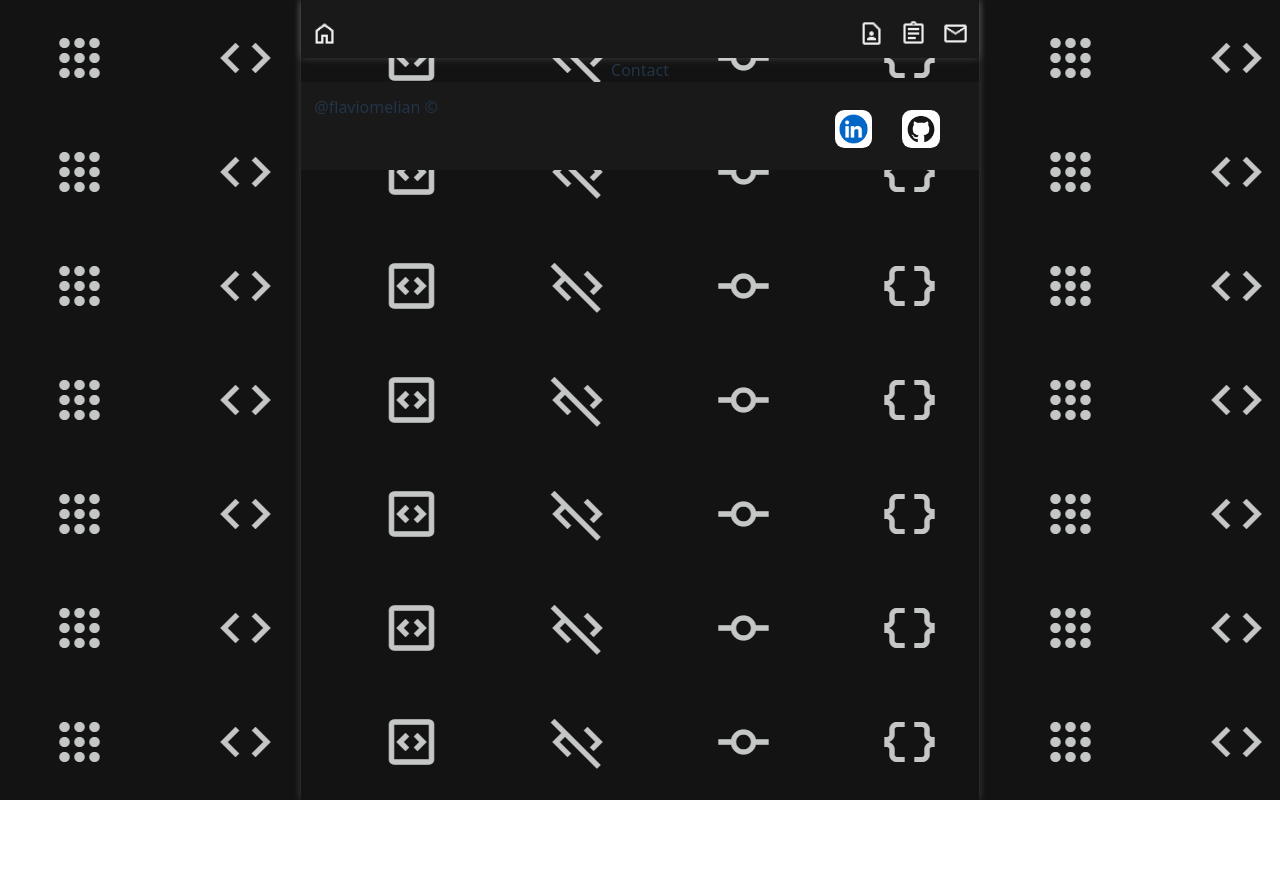
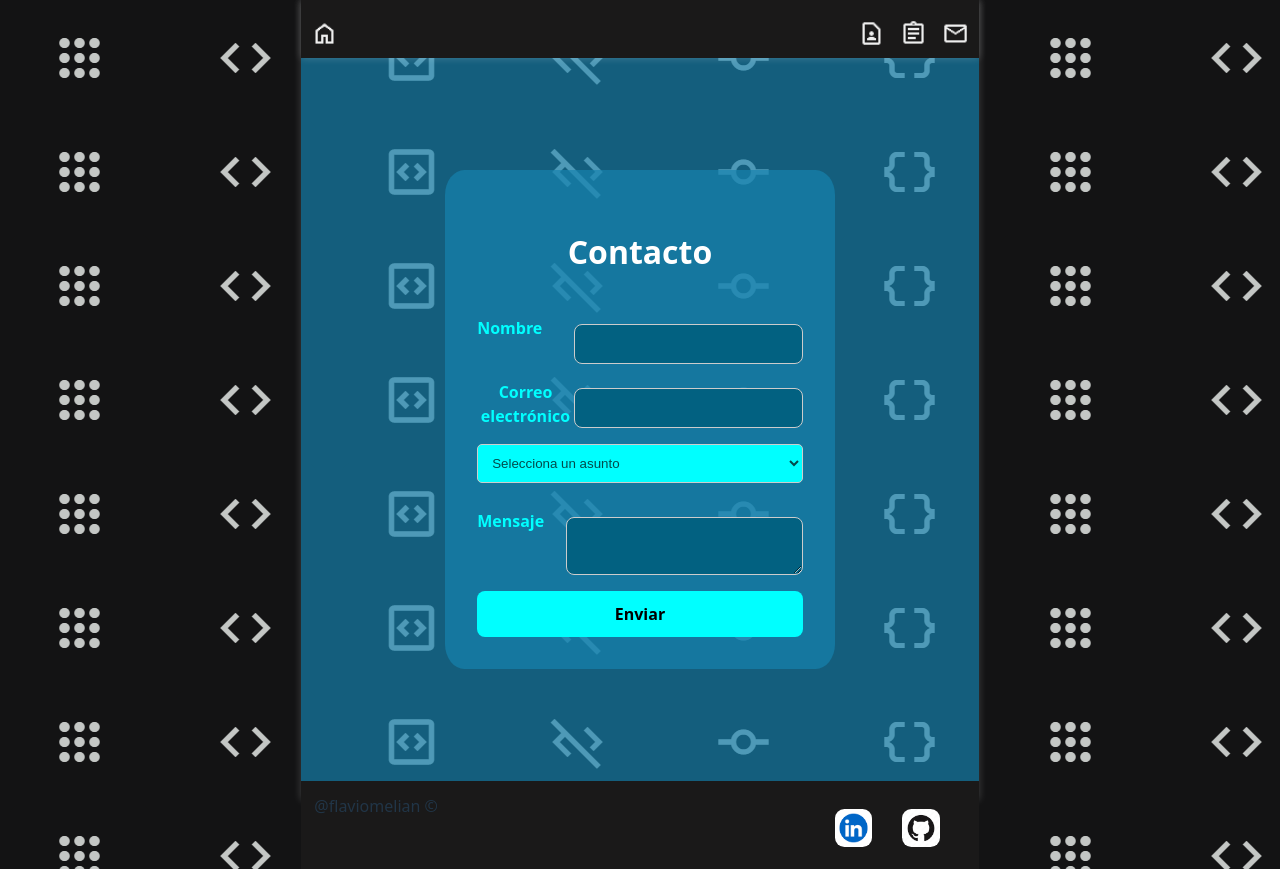
Before and after one commit to flaviomelian/flaviomelian-portfolio, a React (Vite) app in the folder frontend/: page /contacto in a window 1280 px wide. Before the commit the page ends 800 px from the top, so only its background shows below. Built offline with nearby package versions, Linux system fonts and the light colour scheme.

Commit message:
añadida pagina de contacto

```diff
--- a/frontend/src/Pages/Contact/Contact.css
+++ b/frontend/src/Pages/Contact/Contact.css
@@ -0,0 +1,74 @@
+.contacto {
+    margin: 0 auto;
+    padding: 16.5% 2%;
+    color: white;
+    background-color: #1684b0ab;
+    width: 96%;
+}
+
+.contacto h2 {
+    font-size: 2rem;
+    margin-bottom: 1.5rem;
+}
+
+.contacto form {
+    display: flex;
+    flex-direction: column;
+    gap: 1rem;
+    width: 50%;
+    margin: 0 auto;
+    background-color: #1684b0ab;
+    border-radius: 5%;
+    padding: 2rem;
+}
+
+.contacto form:hover {
+  background-color: #1684b0d0;
+  box-shadow: 0 0 12px rgba(255, 255, 255, 0.493);
+  transition: all 0.3s ease;
+}
+
+.contacto label {
+    display: flex;
+    flex-direction: row;
+    justify-content: space-between;
+    font-size: 1rem;
+    font-weight: bold;
+    color: #00ffff;
+}
+
+.contacto input,
+.contacto textarea {
+    padding: 10px;
+    border: 1px solid #ccc;
+    border-radius: 8px;
+    font-size: 1rem;
+    margin-top: 0.5rem;
+    background-color: #026181;
+    color: white;
+}
+
+.contacto button {
+    padding: 12px;
+    background-color: #00ffff;
+    color: #000;
+    border: none;
+    border-radius: 8px;
+    font-weight: bold;
+    cursor: pointer;
+    transition: background 0.3s ease;
+}
+
+.contacto button:hover {
+    background-color: #00cccc;
+}
+
+.asunto-select {
+    width: 100%;
+    padding: 10px;
+    margin-bottom: 10px;
+    border-radius: 5px;
+    border: 1px solid #ccc;
+    background-color: #00ffff;
+    color:#034b4b
+}
--- a/frontend/src/Pages/Contact/Contact.jsx
+++ b/frontend/src/Pages/Contact/Contact.jsx
@@ -1,11 +1,77 @@
-import React from 'react'
+import React, { useState } from 'react';
+import './Contact.css';
 
 const Contact = () => {
+  const [formData, setFormData] = useState({
+    nombre: '',
+    email: '',
+    mensaje: '',
+  });
+
+  const handleChange = (e) => {
+    setFormData({
+      ...formData,
+      [e.target.name]: e.target.value
+    });
+  };
+
+  const handleSubmit = (e) => {
+    e.preventDefault();
+    console.log('Formulario enviado:', formData);
+    // Aquí puedes conectar con EmailJS, Formspree o tu backend
+    alert('¡Gracias por tu mensaje!');
+    setFormData({ nombre: '', email: '', mensaje: '' });
+  };
+
   return (
-    <div>
-      Contact
-    </div>
-  )
-}
+    <section className="contacto">
+      <form onSubmit={handleSubmit}>
+        <h2>Contacto</h2>
+        <label>
+          Nombre
+          <input
+            type="text"
+            name="nombre"
+            value={formData.nombre}
+            onChange={handleChange}
+            required
+          />
+        </label>
+        <label>
+          Correo electrónico
+          <input
+            type="email"
+            name="email"
+            value={formData.email}
+            onChange={handleChange}
+            required
+          />
+        </label>
+        <select
+          className="asunto-select"
+          onChange={handleChange}
+          required
+          name="asunto"
+          value={formData.asunto || ''}>
+            <option value="" disabled>Selecciona un asunto</option>
+            <option value="consulta">Consulta</option>
+            <option value="app-web">App Web</option>
+            <option value="app-mobile">App Mobile</option>
+            <option value="app-multiplataforma">App Multiplataforma</option>
+        </select>
+        <label>
+          Mensaje
+          <textarea
+            name="mensaje"
+            value={formData.mensaje}
+            onChange={handleChange}
+            required
+          />
+        </label>
+        <button type="submit">Enviar</button>
+      </form>
+    </section>
+  );
+};
 
-export default Contact
+export default Contact;
```
